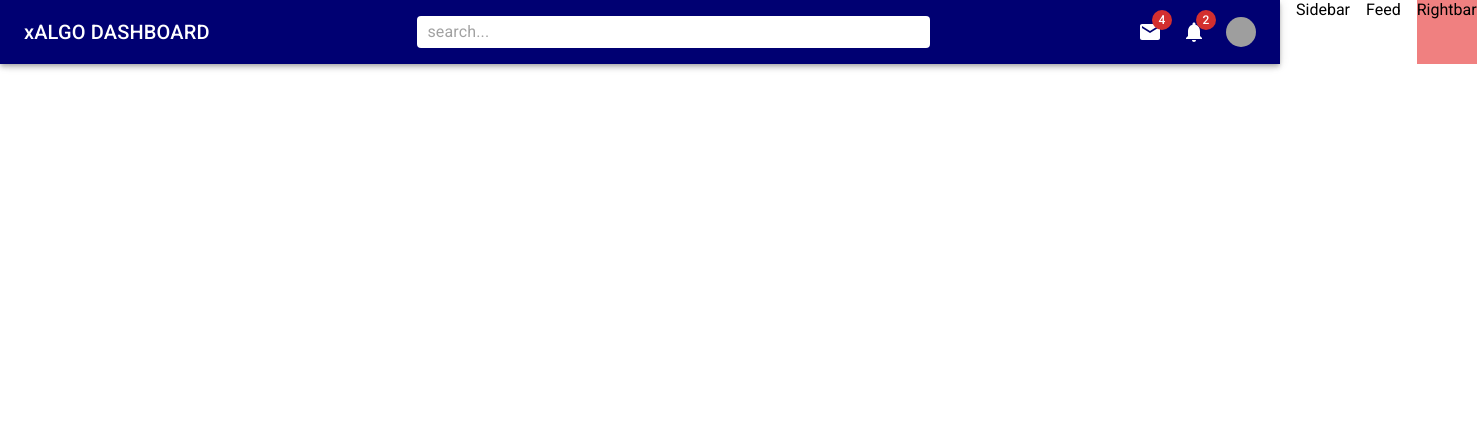
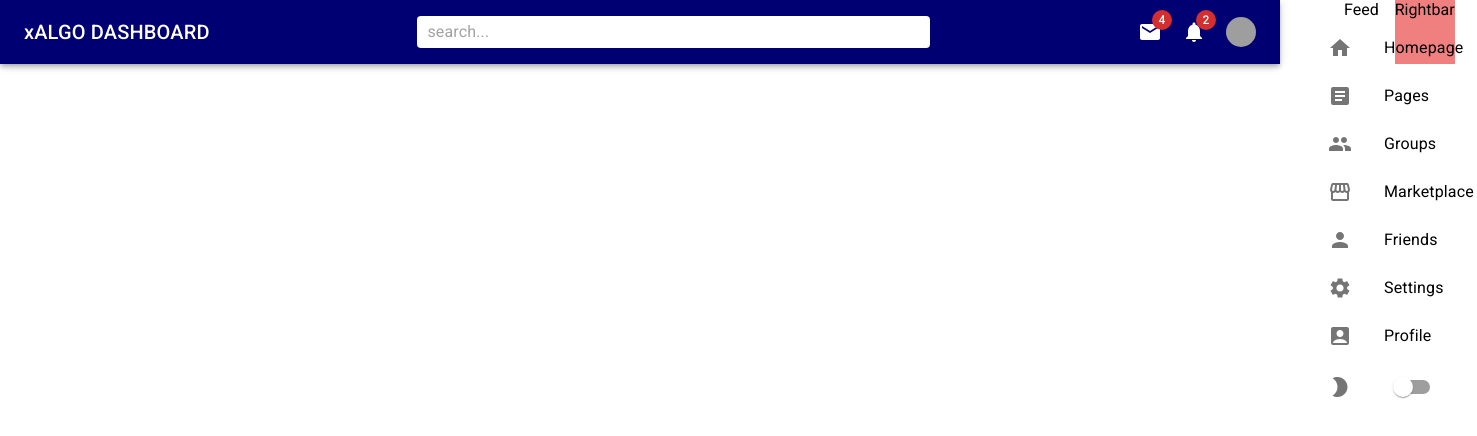
Before and after one commit to Harry-Yates/MUI, a React (Create React App) app: page / in a window 1280 px wide. Shown: the top 436 px of the page, 1477 px wide, since content can reach past the window. Built offline with nearby package versions, Linux system fonts and the light colour scheme; grey boxes are pictures that could not be loaded.

Commit message:
Added a Sidebar

```diff
--- a/src/components/Navbar.jsx
+++ b/src/components/Navbar.jsx
@@ -45,6 +45,7 @@
 }));
 const Navbar = () => {
   const [open, setOpen] = useState(false);
+
   return (
     <AppBar position="sticky">
       <StyledToolbar>
--- a/src/components/Sidebar.jsx
+++ b/src/components/Sidebar.jsx
@@ -1,9 +1,118 @@
-import React from 'react'
+import {
+  AccountBox,
+  Article,
+  Group,
+  Home,
+  ModeNight,
+  Person,
+  Settings,
+  Storefront,
+} from "@mui/icons-material";
+import {
+  Box,
+  List,
+  ListItem,
+  ListItemButton,
+  ListItemIcon,
+  ListItemText,
+  Switch,
+} from "@mui/material";
+import React from "react";
 
-const Sidebar = () => {
+const Sidebar = ({ mode, setMode }) => {
   return (
-    <div>Sidebar</div>
-  )
-}
+    <Box
+      flex={1}
+      p={2}
+      sx={{ display: { xs: "none", sm: "block" } }}>
+      <Box position="fixed">
+        <List>
+          <ListItem disablePadding>
+            <ListItemButton
+              component="a"
+              href="#home">
+              <ListItemIcon>
+                <Home />
+              </ListItemIcon>
+              <ListItemText primary="Homepage" />
+            </ListItemButton>
+          </ListItem>
+          <ListItem disablePadding>
+            <ListItemButton
+              component="a"
+              href="#simple-list">
+              <ListItemIcon>
+                <Article />
+              </ListItemIcon>
+              <ListItemText primary="Pages" />
+            </ListItemButton>
+          </ListItem>
+          <ListItem disablePadding>
+            <ListItemButton
+              component="a"
+              href="#simple-list">
+              <ListItemIcon>
+                <Group />
+              </ListItemIcon>
+              <ListItemText primary="Groups" />
+            </ListItemButton>
+          </ListItem>
+          <ListItem disablePadding>
+            <ListItemButton
+              component="a"
+              href="#simple-list">
+              <ListItemIcon>
+                <Storefront />
+              </ListItemIcon>
+              <ListItemText primary="Marketplace" />
+            </ListItemButton>
+          </ListItem>
+          <ListItem disablePadding>
+            <ListItemButton
+              component="a"
+              href="#simple-list">
+              <ListItemIcon>
+                <Person />
+              </ListItemIcon>
+              <ListItemText primary="Friends" />
+            </ListItemButton>
+          </ListItem>
+          <ListItem disablePadding>
+            <ListItemButton
+              component="a"
+              href="#simple-list">
+              <ListItemIcon>
+                <Settings />
+              </ListItemIcon>
+              <ListItemText primary="Settings" />
+            </ListItemButton>
+          </ListItem>
+          <ListItem disablePadding>
+            <ListItemButton
+              component="a"
+              href="#simple-list">
+              <ListItemIcon>
+                <AccountBox />
+              </ListItemIcon>
+              <ListItemText primary="Profile" />
+            </ListItemButton>
+          </ListItem>
+          <ListItem disablePadding>
+            <ListItemButton
+              component="a"
+              href="#simple-list">
+              <ListItemIcon>
+                <ModeNight />
+              </ListItemIcon>
+              <Switch
+                onChange={(e) => setMode(mode === "light" ? "dark" : "light")}
+              />
+            </ListItemButton>
+          </ListItem>
+        </List>
+      </Box>
+    </Box>
+  );
+};
 
-export default Sidebar
+export default Sidebar;
```
Also changed, not shown: 1 other file (tests, documents, lock files or other folders).
